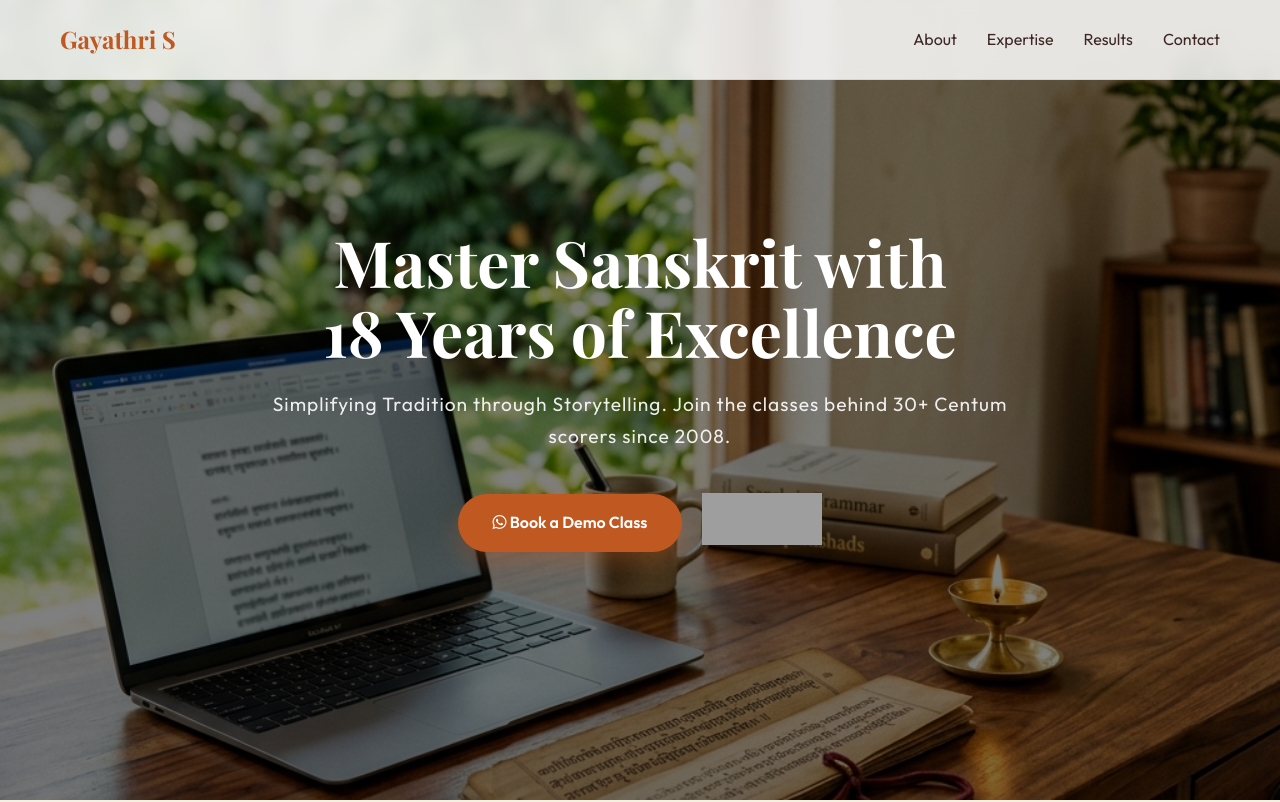
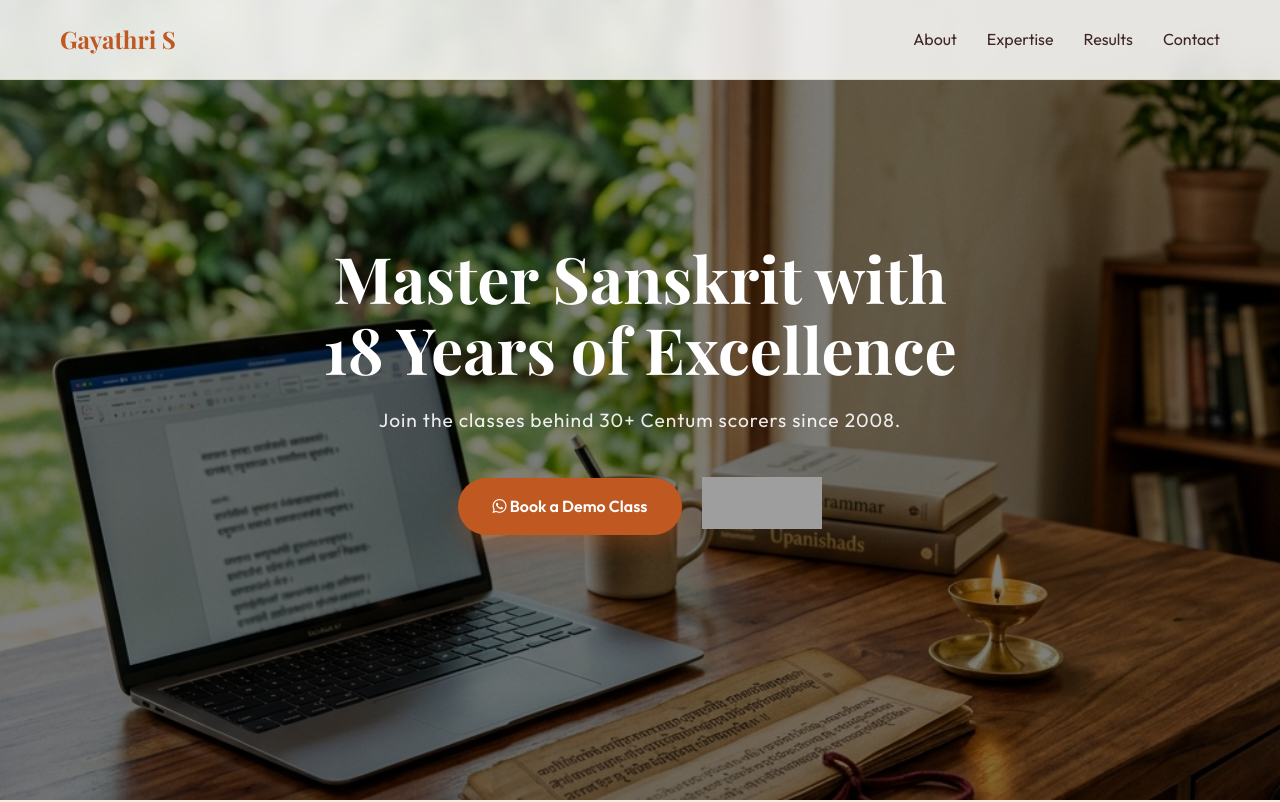
Before and after one commit to Kv-Logics/Teacher-Blog, a website: page index.html in a window 1280 px wide. Shown: the top 802 px of the page. Drawn offline with nearby package versions, Linux system fonts and the light colour scheme; grey boxes are pictures that could not be loaded; a web font is replaced by a local one.

Commit message:
Update: removed hero tagline phrase as per user feedback

```diff
--- a/index.html
+++ b/index.html
@@ -31,7 +31,7 @@
     <section class="hero" id="home" data-reveal>
         <div class="container hero-content">
             <h1>Master Sanskrit with<br>18 Years of Excellence</h1>
-            <p>Simplifying Tradition through Storytelling. Join the classes behind 30+ Centum scorers since 2008.</p>
+            <p>Join the classes behind 30+ Centum scorers since 2008.</p>
             <div class="hero-actions" style="display: flex; gap: 20px; justify-content: center; align-items: center; flex-wrap: wrap;">
                 <a href="#" class="btn btn-primary whatsapp-link"><i class="fab fa-whatsapp"></i> Book a Demo Class</a>
                 <a href="https://www.teacheron.com/tutor/bAyX?r=bAyX" target="_blank" style="display: inline-block;"><img src="https://www.teacheron.com/resources/assets/img/badges/viewMyProfile.png" style="width: 120px !important; height: 52px !important" alt="TeacherOn Profile"></a>
```
